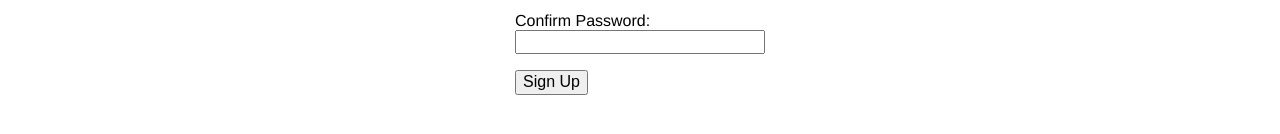
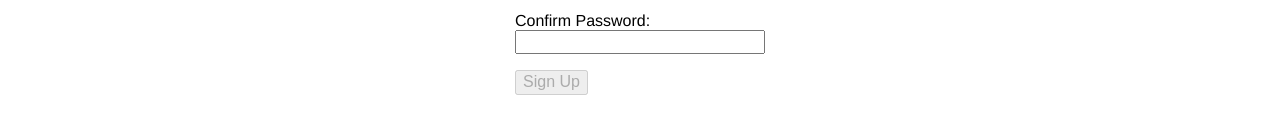
Before and after one commit to dabowheel/displaytime, a Vue app: page /register in a window 1280 px wide. Shown: the part 178-312 px from the top of the page. Built offline with nearby package versions, Linux system fonts and the light colour scheme.

Commit message:
validate signup

```diff
--- a/src/Register.vue
+++ b/src/Register.vue
@@ -3,18 +3,18 @@
     <div class="form">
       <div class="form-group">
         <label class='register-label'>Email Address:</label>
-        <input type='text' class="register-field" v-model='email'>
+        <input id='email' type='text' class="register-field" v-model='email'>
       </div>
       <div class="form-group">
         <label class='register-label'>Password:</label>
-        <input type='password' class="register-field" v-model='password'>
+        <input id='password' type='password' class="register-field" v-model='password'>
       </div>
       <div class="form-group">
         <label class='register-label'>Confirm Password:</label>
-        <input type='password' class="register-field" v-model='confirmPassword'>
+        <input id='confirmPassword' type='password' class="register-field" v-model='confirmPassword'>
       </div>
       <div class="form-group">
-        <button>Sign Up</button>
+        <button v-bind:disabled="valid == false">Sign Up</button>
       </div>
     </div>
   </div>
@@ -30,7 +30,44 @@
       }
     },
     computed: {
-
+      checkEmail() {
+        if (!this.email)
+          return "Email needs a value"
+        if (this.email.indexOf('@') == -1)
+          return "Email must be a valid email address"
+        return ""
+      },
+      checkPassword() {
+        if (!this.password)
+          return "Password needs a value"
+        if (this.password.length < 8)
+          return "Password must be at least 8 characters"
+        return ""
+      },
+      checkConfirmPassword() {
+        if (this.checkPassword)
+          return ""
+        if (!this.confirmPassword)
+          return "Confirm Password needs a value"
+        if (this.confirmPassword != this.password)
+          return "Confirm Password must match Password"
+        return ""
+      },
+      valid() {
+        return (this.checkEmail + this.checkPassword + this.checkConfirmPassword) == ""
+      }
+    },
+    watch: {
+      email() {
+        document.getElementById("email").setCustomValidity(this.checkEmail)
+      },
+      password() {
+        document.getElementById("password").setCustomValidity(this.checkPassword)
+        document.getElementById("confirmPassword").setCustomValidity(this.checkConfirmPassword)
+      },
+      confirmPassword() {
+        document.getElementById("confirmPassword").setCustomValidity(this.checkConfirmPassword)
+      }
     }
   };
 </script>
```
